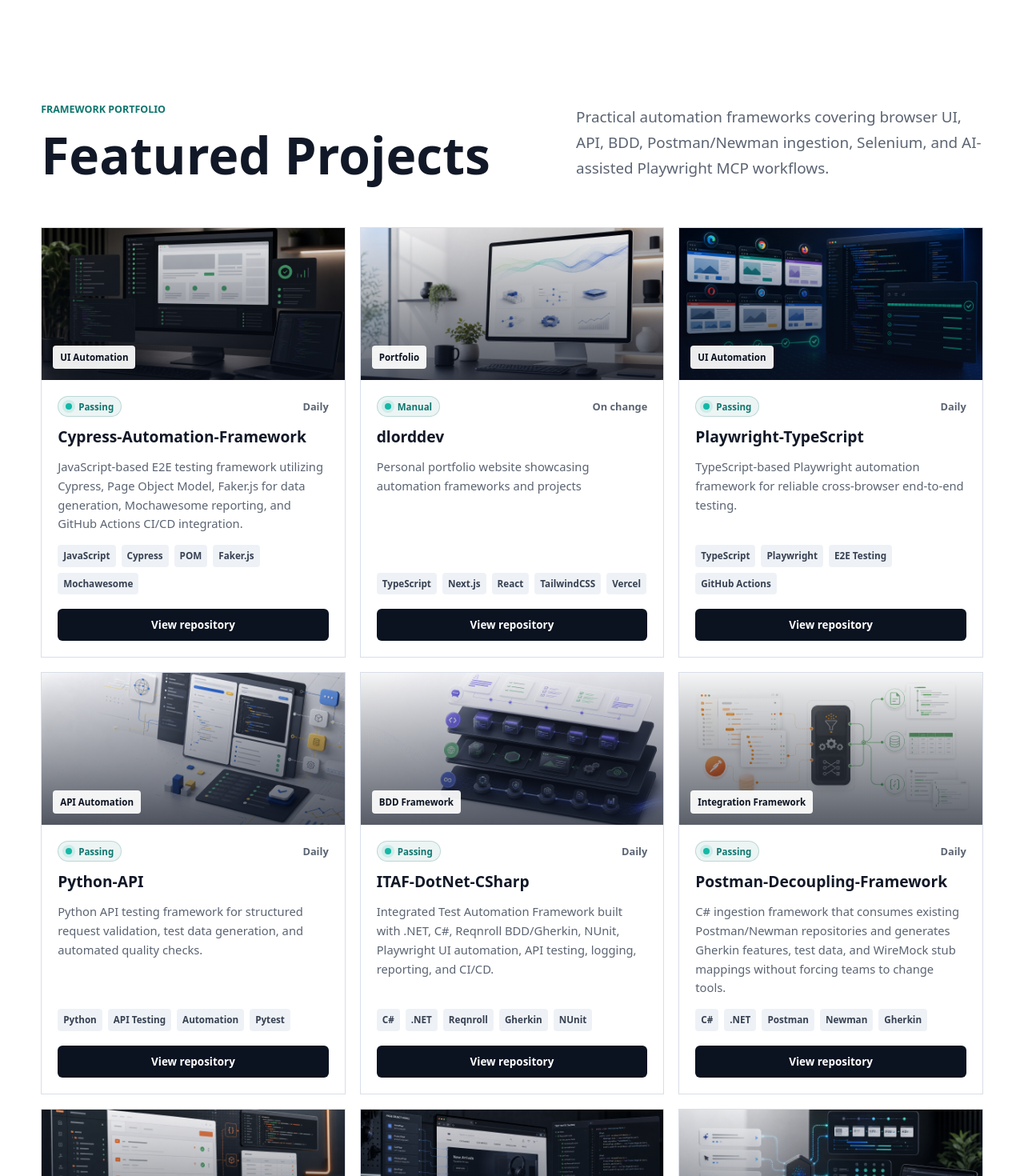
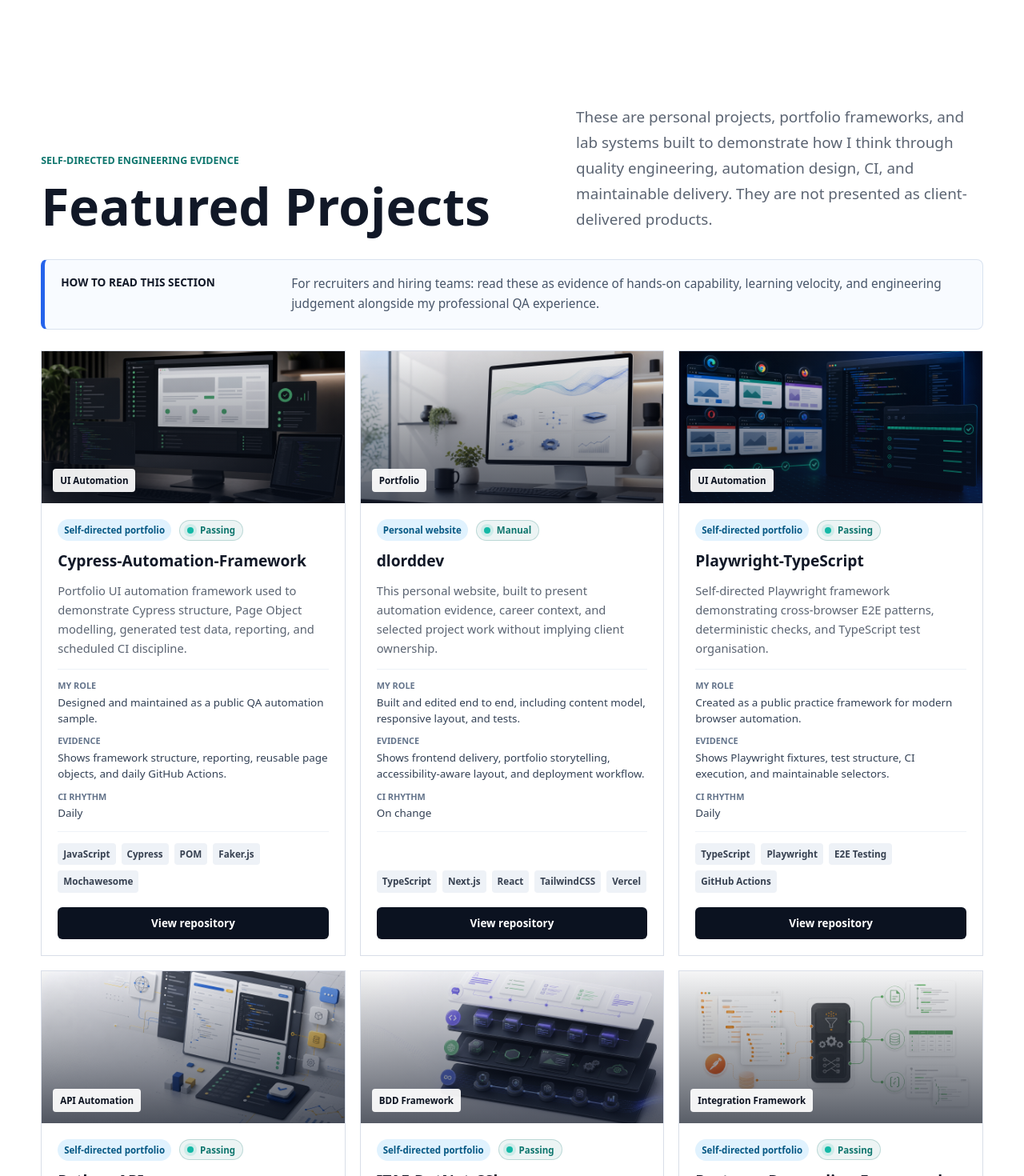
Before and after one commit to daviiidle/dlorddev, a Next.js app in the folder personal-website/: page / in a window 1280 px wide. Shown: the part 3080-4550 px from the top of the page at 80% size. Built offline with nearby package versions, Linux system fonts and the light colour scheme.

Commit message:
Clarify personal project portfolio context

```diff
--- a/personal-website/src/app/globals.css
+++ b/personal-website/src/app/globals.css
@@ -867,6 +867,34 @@
   gap: 18px;
 }
 
+.projects-context {
+  display: grid;
+  grid-template-columns: minmax(170px, 0.32fr) minmax(0, 1fr);
+  gap: 18px;
+  align-items: start;
+  margin: -24px 0 26px;
+  border: 1px solid #d9e2ef;
+  border-left: 5px solid #2563eb;
+  border-radius: 8px;
+  padding: 18px 20px;
+  background: #f8fbff;
+}
+
+.projects-context strong {
+  color: var(--ink);
+  font-size: 0.85rem;
+  font-weight: 850;
+  letter-spacing: 0;
+  text-transform: uppercase;
+}
+
+.projects-context p {
+  margin: 0;
+  color: #475569;
+  font-size: 0.96rem;
+  line-height: 1.62;
+}
+
 .project-card {
   display: grid;
   grid-template-rows: auto 1fr;
@@ -925,11 +953,21 @@
 .project-card__topline {
   display: flex;
   align-items: center;
-  justify-content: space-between;
+  justify-content: flex-start;
+  flex-wrap: wrap;
   gap: 10px;
   color: var(--muted);
   font-size: 0.8rem;
   font-weight: 800;
+}
+
+.project-context-pill {
+  border-radius: 999px;
+  padding: 5px 8px;
+  background: #e0f2fe;
+  color: #075985;
+  font-size: 0.72rem;
+  font-weight: 850;
 }
 
 .project-card h3 {
@@ -946,6 +984,35 @@
   color: var(--muted);
   font-size: 0.92rem;
   line-height: 1.62;
+}
+
+.project-evidence {
+  display: grid;
+  gap: 10px;
+  margin: 0;
+  border-top: 1px solid #eef2f7;
+  border-bottom: 1px solid #eef2f7;
+  padding: 12px 0;
+}
+
+.project-evidence div {
+  display: grid;
+  gap: 3px;
+}
+
+.project-evidence dt {
+  color: #64748b;
+  font-size: 0.68rem;
+  font-weight: 850;
+  letter-spacing: 0;
+  text-transform: uppercase;
+}
+
+.project-evidence dd {
+  margin: 0;
+  color: #334155;
+  font-size: 0.84rem;
+  line-height: 1.48;
 }
 
 .tech-list {
@@ -1174,6 +1241,12 @@
     grid-template-columns: 1fr;
   }
 
+  .projects-context {
+    grid-template-columns: 1fr;
+    margin-top: -12px;
+    padding: 15px;
+  }
+
   .homelab-grid {
     grid-template-columns: 1fr;
   }
--- a/personal-website/src/app/page.tsx
+++ b/personal-website/src/app/page.tsx
@@ -282,13 +282,24 @@
             className="section-heading section-heading--split"
           >
             <div>
-              <p className="section-kicker">Framework Portfolio</p>
+              <p className="section-kicker">{siteContent.projects.kicker}</p>
               <h2>{siteContent.projects.title}</h2>
             </div>
             <p>
-              Practical automation frameworks covering browser UI, API, BDD, Postman/Newman
-              ingestion, Selenium, and AI-assisted Playwright MCP workflows.
+              {siteContent.projects.summary}
             </p>
+          </motion.div>
+
+          <motion.div
+            variants={fadeUp}
+            initial="hidden"
+            whileInView="visible"
+            viewport={{ once: true, margin: "-80px" }}
+            transition={{ duration: 0.45, delay: 0.08 }}
+            className="projects-context"
+          >
+            <strong>How to read this section</strong>
+            <p>{siteContent.projects.note}</p>
           </motion.div>
 
           <div className="projects-grid">
@@ -316,14 +327,28 @@
                 </div>
                 <div className="project-card__body">
                   <div className="project-card__topline">
+                    <span className="project-context-pill">{project.context}</span>
                     <span className="status-pill status-pill--compact">
                       <span aria-hidden="true" />
                       {project.ciStatus}
                     </span>
-                    <span>{project.schedule}</span>
                   </div>
                   <h3>{project.name}</h3>
                   <p>{project.description}</p>
+                  <dl className="project-evidence">
+                    <div>
+                      <dt>My role</dt>
+                      <dd>{project.role}</dd>
+                    </div>
+                    <div>
+                      <dt>Evidence</dt>
+                      <dd>{project.evidence}</dd>
+                    </div>
+                    <div>
+                      <dt>CI rhythm</dt>
+                      <dd>{project.schedule}</dd>
+                    </div>
+                  </dl>
                   <div className="tech-list">
                     {project.technologies.slice(0, 5).map((technology) => (
                       <span key={technology}>{technology}</span>
--- a/personal-website/src/content/siteContent.ts
+++ b/personal-website/src/content/siteContent.ts
@@ -6,6 +6,9 @@
   demoUrl?: string;
   image?: string;
   category?: string;
+  context: "Self-directed portfolio" | "Personal website" | "Private homelab case study";
+  role: string;
+  evidence: string;
   ciStatus?: "Passing" | "Manual" | "N/A";
   schedule?: string;
 }
@@ -85,6 +88,9 @@
   };
   projects: {
     title: string;
+    kicker: string;
+    summary: string;
+    note: string;
     items: Project[];
   };
   automationHealth: {
@@ -209,94 +215,126 @@
   },
   projects: {
     title: "Featured Projects",
+    kicker: "Self-directed engineering evidence",
+    summary:
+      "These are personal projects, portfolio frameworks, and lab systems built to demonstrate how I think through quality engineering, automation design, CI, and maintainable delivery. They are not presented as client-delivered products.",
+    note:
+      "For recruiters and hiring teams: read these as evidence of hands-on capability, learning velocity, and engineering judgement alongside my professional QA experience.",
     items: [
       {
         name: "Cypress-Automation-Framework",
-        description: "JavaScript-based E2E testing framework utilizing Cypress, Page Object Model, Faker.js for data generation, Mochawesome reporting, and GitHub Actions CI/CD integration.",
+        description: "Portfolio UI automation framework used to demonstrate Cypress structure, Page Object modelling, generated test data, reporting, and scheduled CI discipline.",
         technologies: ["JavaScript", "Cypress", "POM", "Faker.js", "Mochawesome", "GitHub Actions"],
         githubUrl: "https://github.com/daviiidle/Cypress-Automation-Framework.",
         image: "/images/tile-cypress-automation-framework.png",
         category: "UI Automation",
+        context: "Self-directed portfolio",
+        role: "Designed and maintained as a public QA automation sample.",
+        evidence: "Shows framework structure, reporting, reusable page objects, and daily GitHub Actions.",
         ciStatus: "Passing",
         schedule: "Daily",
       },
       {
         name: "dlorddev",
-        description: "Personal portfolio website showcasing automation frameworks and projects",
+        description: "This personal website, built to present automation evidence, career context, and selected project work without implying client ownership.",
         technologies: ["TypeScript", "Next.js", "React", "TailwindCSS", "Vercel"],
         githubUrl: "https://github.com/daviiidle/dlorddev",
         image: "/images/tile-dlorddev.png",
         category: "Portfolio",
+        context: "Personal website",
+        role: "Built and edited end to end, including content model, responsive layout, and tests.",
+        evidence: "Shows frontend delivery, portfolio storytelling, accessibility-aware layout, and deployment workflow.",
         ciStatus: "Manual",
         schedule: "On change",
       },
       {
         name: "Playwright-TypeScript",
-        description: "TypeScript-based Playwright automation framework for reliable cross-browser end-to-end testing.",
+        description: "Self-directed Playwright framework demonstrating cross-browser E2E patterns, deterministic checks, and TypeScript test organisation.",
         technologies: ["TypeScript", "Playwright", "E2E Testing", "GitHub Actions"],
         githubUrl: "https://github.com/daviiidle/Playwright-TypeScript",
         image: "/images/tile-playwright-typescript.png",
         category: "UI Automation",
+        context: "Self-directed portfolio",
+        role: "Created as a public practice framework for modern browser automation.",
+        evidence: "Shows Playwright fixtures, test structure, CI execution, and maintainable selectors.",
         ciStatus: "Passing",
         schedule: "Daily",
       },
       {
         name: "Python-API",
-        description: "Python API testing framework for structured request validation, test data generation, and automated quality checks.",
+        description: "Portfolio API automation framework focused on request validation, schema checks, generated data, and reusable test execution patterns.",
         technologies: ["Python", "API Testing", "Automation", "Pytest"],
         githubUrl: "https://github.com/daviiidle/Python-API",
         image: "/images/tile-python-api.png",
         category: "API Automation",
+        context: "Self-directed portfolio",
+        role: "Built to demonstrate API test design outside a confidential employer codebase.",
+        evidence: "Shows API abstractions, validation strategy, logging, and repeatable CI runs.",
         ciStatus: "Passing",
         schedule: "Daily",
       },
       {
         name: "ITAF-DotNet-CSharp",
-        description: "Integrated Test Automation Framework built with .NET, C#, Reqnroll BDD/Gherkin, NUnit, Playwright UI automation, API testing, logging, reporting, and CI/CD.",
+        description: "Self-directed integrated automation framework exploring .NET, C#, BDD, Playwright, API coverage, logging, reporting, and CI/CD.",
         technologies: ["C#", ".NET", "Reqnroll", "Gherkin", "NUnit", "Playwright", "API Testing", "GitHub Actions"],
         githubUrl: "https://github.com/daviiidle/ITAF-DotNet-CSharp",
         image: "/images/tile-itaf-dotnet-csharp.png",
         category: "BDD Framework",
+        context: "Self-directed portfolio",
+        role: "Developed as a portfolio-grade framework to show architecture and adoption thinking.",
+        evidence: "Shows BDD layering, UI/API coverage, test hooks, reusable core utilities, and CI.",
         ciStatus: "Passing",
         schedule: "Daily",
       },
       {
         name: "Postman-Decoupling-Framework",
-        description: "C# ingestion framework that consumes existing Postman/Newman repositories and generates Gherkin features, test data, and WireMock stub mappings without forcing teams to change tools.",
+        description: "Personal framework concept for turning existing Postman/Newman assets into Gherkin, test data, and WireMock mappings without forcing tool changes.",
         technologies: ["C#", ".NET", "Postman", "Newman", "Gherkin", "WireMock", "CI/CD"],
         githubUrl: "https://github.com/daviiidle/Postman-Decoupling-Framework",
         image: "/images/tile-postman-decoupling-framework.png",
         category: "Integration Framework",
+        context: "Self-directed portfolio",
+        role: "Designed as a technical spike around automation adoption and asset reuse.",
+        evidence: "Shows importer design, generator pipeline, stub mapping, and framework boundary thinking.",
         ciStatus: "Passing",
         schedule: "Daily",
       },
       {
         name: "Postman-Newman-Framework",
-        description: "Placement-domain Postman/Newman source framework containing collections, environments, iteration data, and scheduled CI assets consumed by the decoupling framework.",
+        description: "Companion portfolio source project with Postman collections, environments, data files, and scheduled Newman CI for the decoupling framework.",
         technologies: ["Postman", "Newman", "Node.js", "API Testing", "GitHub Actions"],
         githubUrl: "https://github.com/daviiidle/Postman-Newman-Framework",
         image: "/images/tile-postman-newman-framework.png",
         category: "API Source Framework",
+        context: "Self-directed portfolio",
+        role: "Created as controlled source material for framework ingestion and CI evidence.",
+        evidence: "Shows collection structure, environment handling, iteration data, and Newman scheduling.",
         ciStatus: "Passing",
         schedule: "Daily",
       },
       {
         name: "Selenium-Automation-Framework",
-        description: "Enterprise-grade Selenium Java automation framework for DemoWebShop with Page Object Model, TestNG suites, reporting, driver management, test data utilities, and CI workflows.",
+        description: "Portfolio Selenium Java framework against DemoWebShop, built to show classic UI automation patterns without relying on employer examples.",
         technologies: ["Java", "Selenium", "TestNG", "Maven", "POM", "ExtentReports", "Allure", "GitHub Actions"],
         githubUrl: "https://github.com/daviiidle/Selenium-Automation-Framework",
         image: "/images/tile-selenium-automation-framework.png",
         category: "UI Automation",
+        context: "Self-directed portfolio",
+        role: "Maintained as a public Java/Selenium automation sample.",
+        evidence: "Shows POM structure, TestNG suites, reporting, driver management, and CI workflows.",
         ciStatus: "Passing",
         schedule: "Daily",
       },
       {
         name: "Playwright-MCP-AI-Framework",
-        description: "AI-assisted browser automation framework using Microsoft's official Playwright MCP server for exploratory authoring, with deterministic Playwright TypeScript tests and scheduled CI.",
+        description: "Personal AI-assisted automation experiment using Playwright MCP for exploratory authoring, with deterministic Playwright TypeScript checks for CI.",
         technologies: ["TypeScript", "Playwright", "MCP", "AI Automation", "GitHub Actions"],
         githubUrl: "https://github.com/daviiidle/Playwright-MCP-AI-Framework",
         image: "/images/tile-playwright-mcp-ai-framework.png",
         category: "AI Automation",
+        context: "Self-directed portfolio",
+        role: "Built to explore where AI assistance helps test authoring while keeping checks deterministic.",
+        evidence: "Shows MCP-assisted workflow, Playwright implementation, and scheduled validation.",
         ciStatus: "Passing",
         schedule: "Daily",
       },
```
Also changed, not shown: 1 other file (tests, documents, lock files or other folders).
